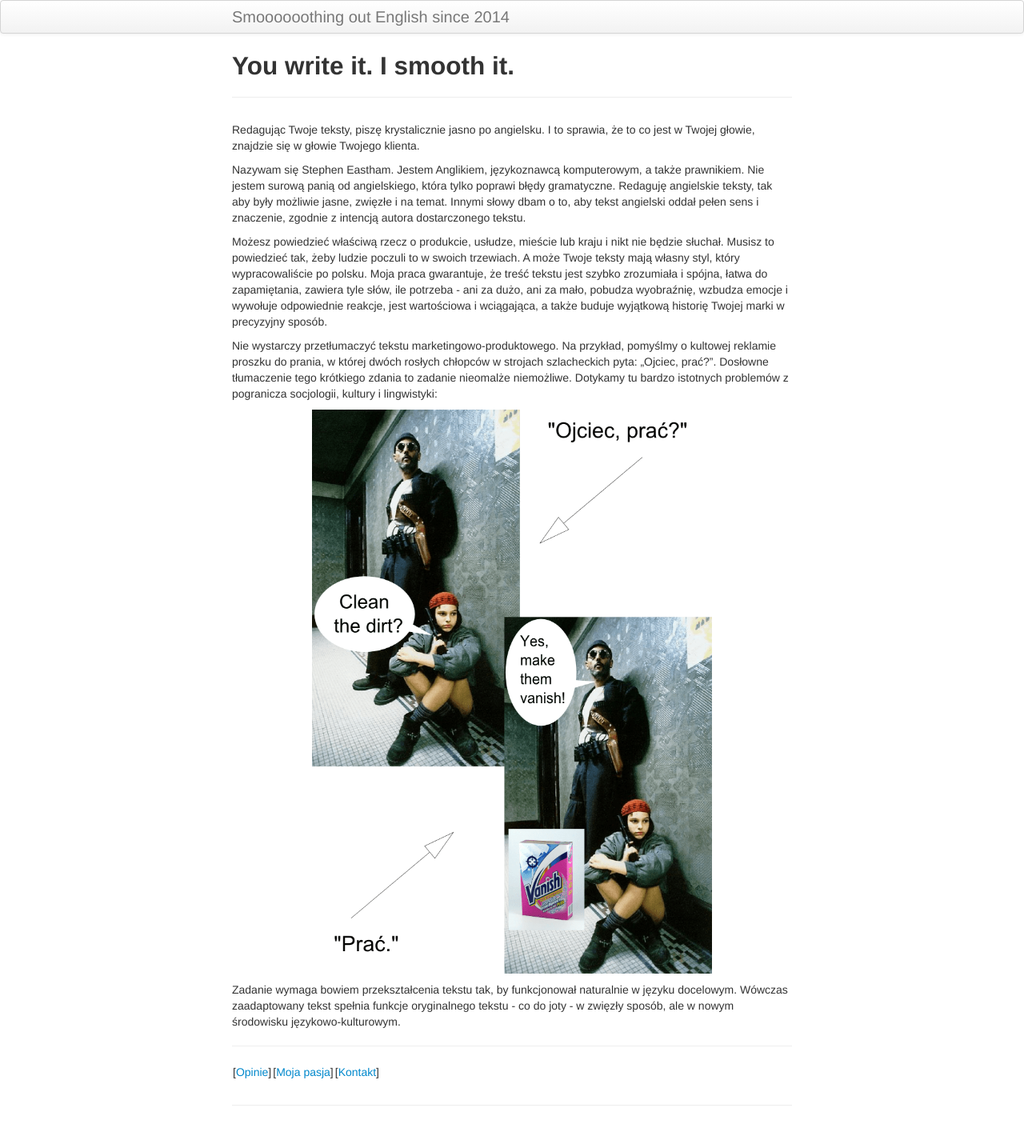
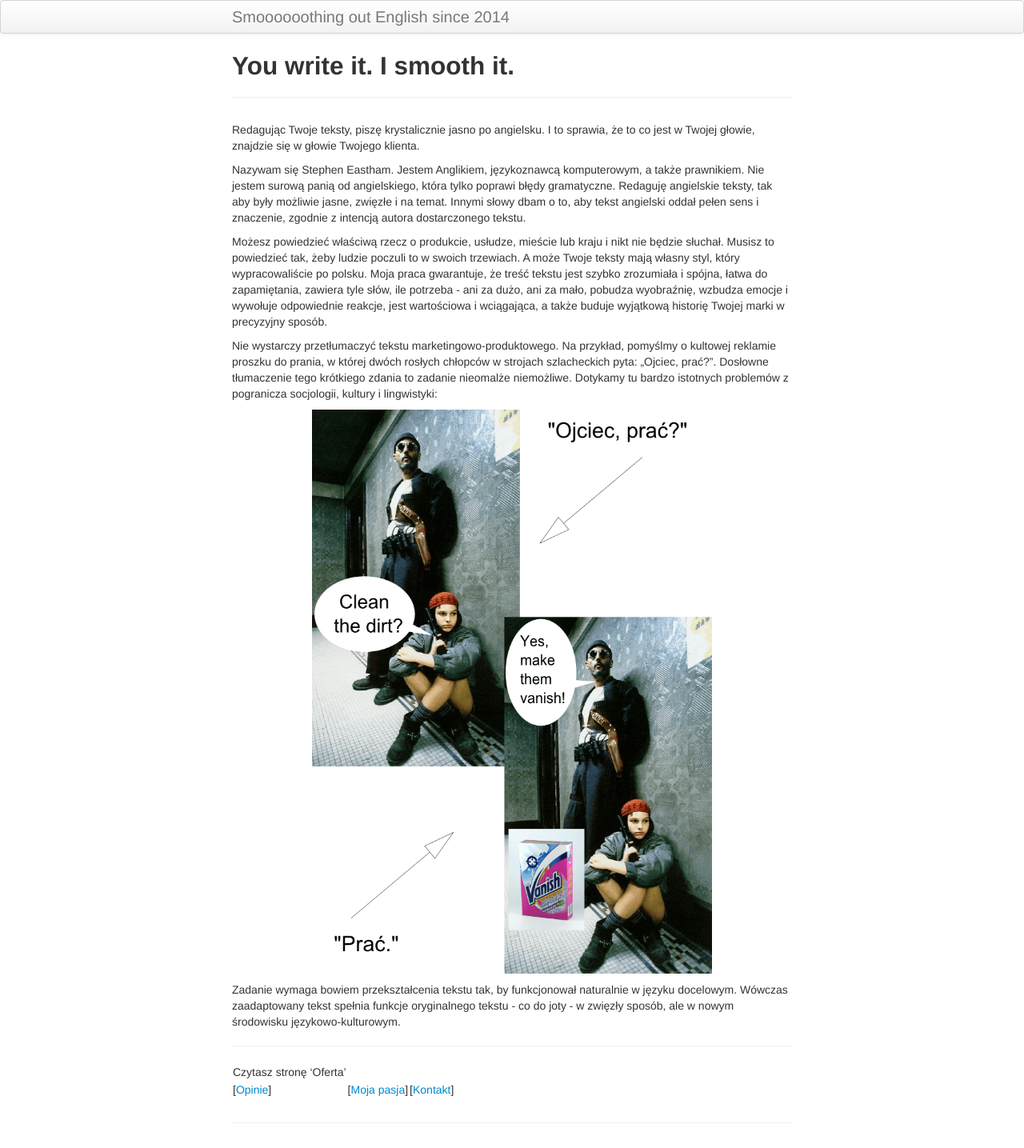
Before and after one commit to StephenEastham/StephenEastham.github.io, a Jekyll site: the page built from index.md, in a window 1280 px wide. Shown: the whole page at 80% size. Built offline with Jekyll 4.4.1, drawn with Linux system fonts in a browser that asks for light colours; before the commit the page ends 1413 px from its top, so only the background shows below that.

Commit message:
Update index.md

```diff
--- a/index.md
+++ b/index.md
@@ -19,4 +19,5 @@ Zadanie wymaga bowiem przekształcenia tekstu tak, by funkcjonował naturalnie w
 ---
 
 ----|----|----
+Czytasz stronę 'Oferta'||
 [[Opinie](pages/opinie.html)] | [[Moja pasja](pages/pasja.html)] | [[Kontakt](pages/kontakt.html)]
```
